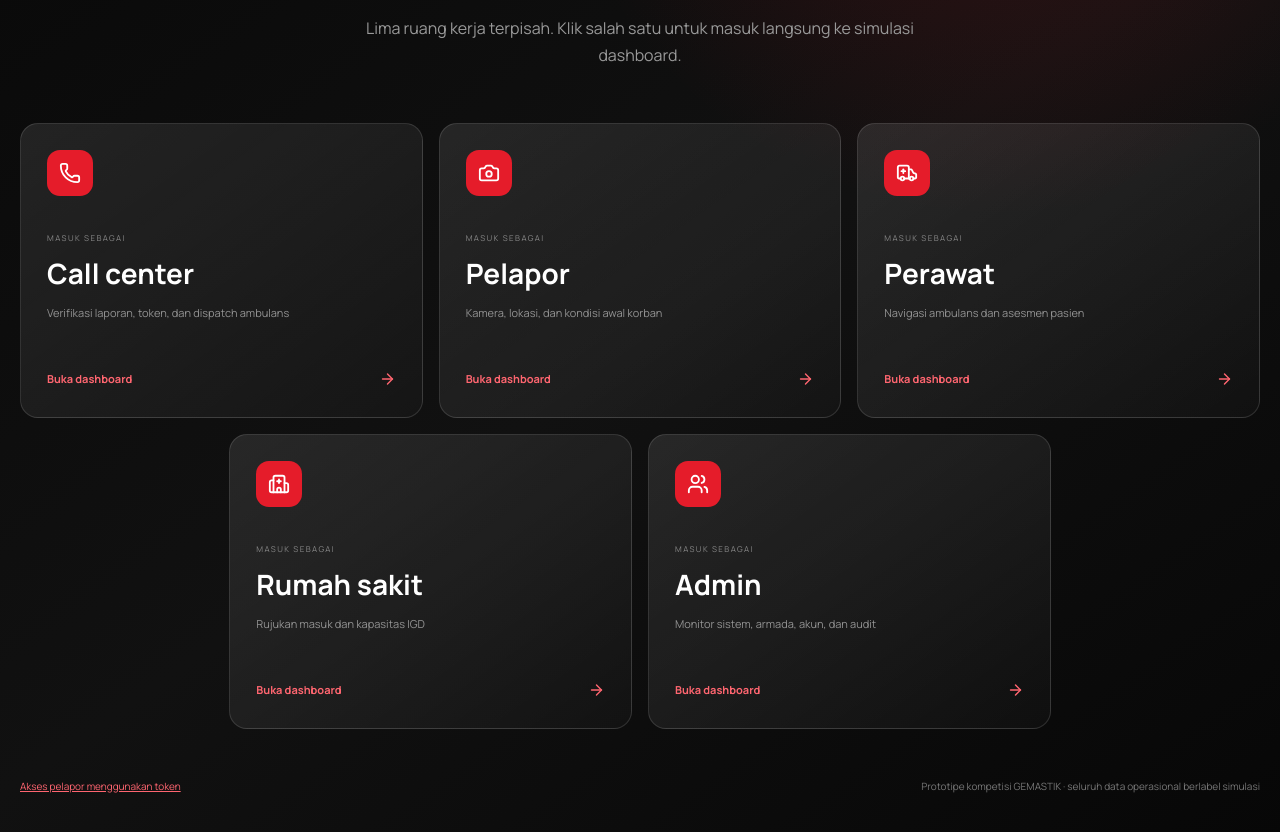
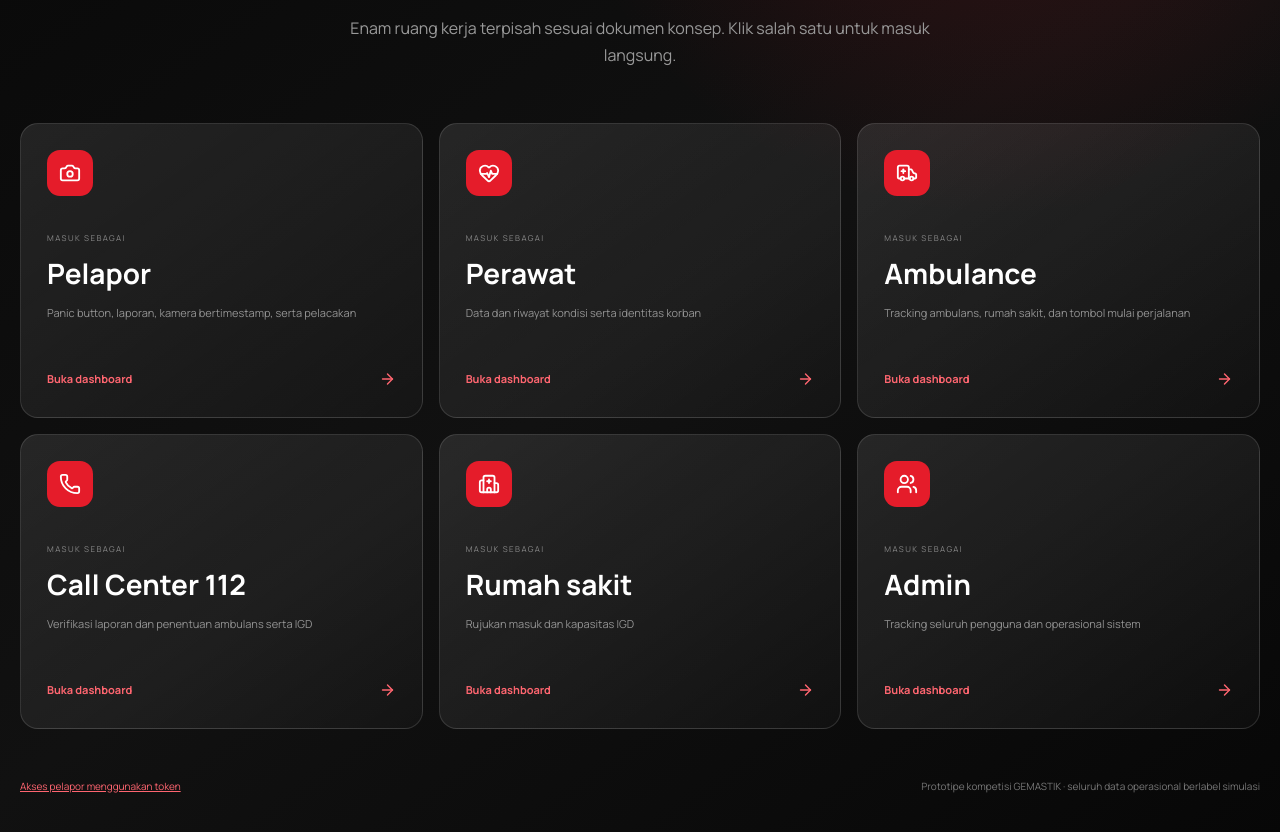
Before and after one commit to ngnawfal/savior-semarang, a React (Vite) app: page / in a window 1280 px wide. Shown: the part 360-1192 px from the top of the page. Built offline with nearby package versions, Linux system fonts and the light colour scheme.

Commit message:
Split SAVIOR into six concept dashboards

```diff
--- a/src/emergency.ts
+++ b/src/emergency.ts
@@ -1,13 +1,14 @@
 export type HospitalRecord={name:string;pos:[number,number];beds:number;label:string};
 export type PatientRecord={condition:string;name:string;address:string;identityFile:File|null};
-export type DashboardRole='callcenter'|'reporter'|'nurse'|'hospital'|'admin';
-export function dashboardRoles():DashboardRole[]{return ['callcenter','reporter','nurse','hospital','admin'];}
+export type DashboardRole='reporter'|'nurse'|'ambulance'|'callcenter'|'hospital'|'admin';
+export function dashboardRoles():DashboardRole[]{return ['reporter','nurse','ambulance','callcenter','hospital','admin'];}
 export function dashboardEntryCards(){return [
- {role:'callcenter' as const,title:'Call center',description:'Verifikasi laporan, token, dan dispatch ambulans'},
- {role:'reporter' as const,title:'Pelapor',description:'Kamera, lokasi, dan kondisi awal korban'},
- {role:'nurse' as const,title:'Perawat',description:'Navigasi ambulans dan asesmen pasien'},
+ {role:'reporter' as const,title:'Pelapor',description:'Panic button, laporan, kamera bertimestamp, serta pelacakan'},
+ {role:'nurse' as const,title:'Perawat',description:'Data dan riwayat kondisi serta identitas korban'},
+ {role:'ambulance' as const,title:'Ambulance',description:'Tracking ambulans, rumah sakit, dan tombol mulai perjalanan'},
+ {role:'callcenter' as const,title:'Call Center 112',description:'Verifikasi laporan dan penentuan ambulans serta IGD'},
  {role:'hospital' as const,title:'Rumah sakit',description:'Rujukan masuk dan kapasitas IGD'},
- {role:'admin' as const,title:'Admin',description:'Monitor sistem, armada, akun, dan audit'},
+ {role:'admin' as const,title:'Admin',description:'Tracking seluruh pengguna dan operasional sistem'},
 ];}
 
 function distanceKm(a:[number,number],b:[number,number]){
```
Also changed, not shown: src/App.tsx (+4 -3 lines), src/styles.css, 6 other files (tests, documents, lock files or other folders).
